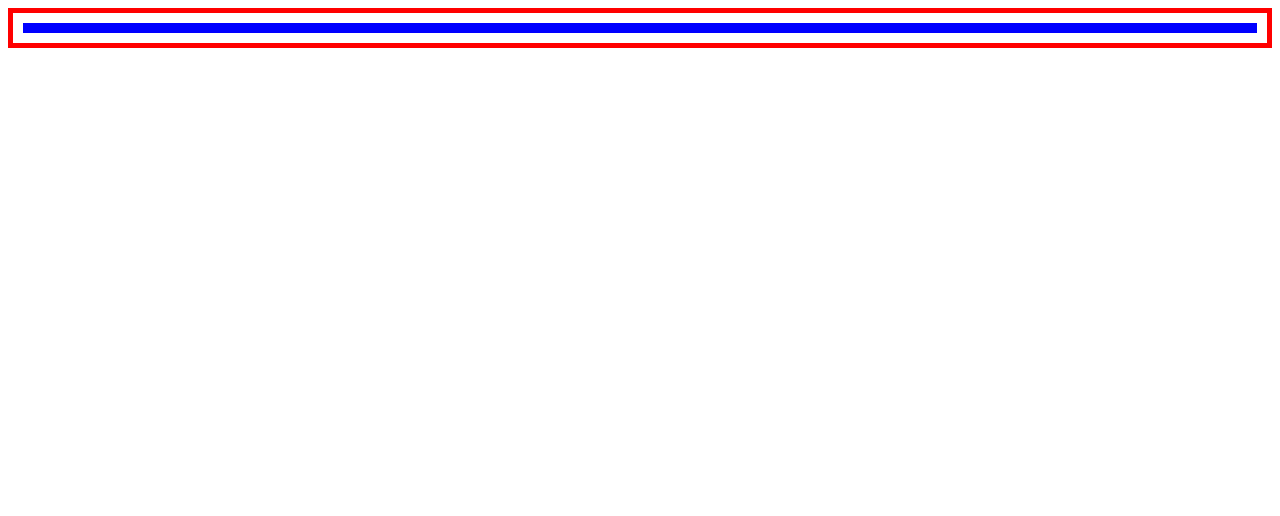
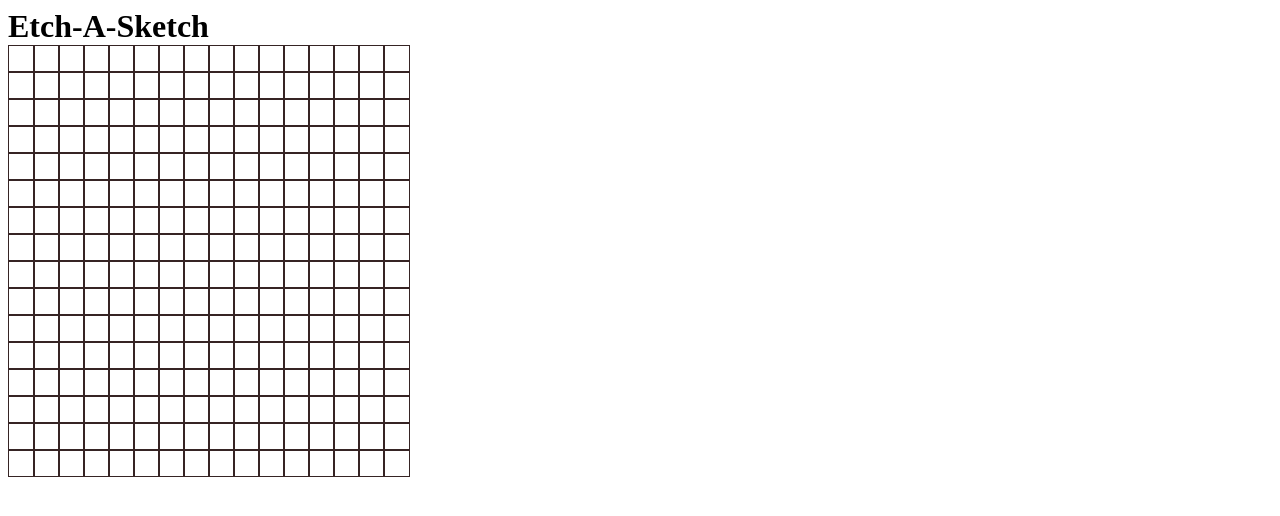
Before and after one commit to LukeJennings1/Etch-A-Sketch-Project, a plain HTML site: page index.html in a window 1280 px wide. Drawn offline with Linux system fonts and the light colour scheme.

Commit message:
completed loop to add as many rows/columns as we want + added grid via css

```diff
--- a/GameLogic.js
+++ b/GameLogic.js
@@ -1,24 +1,15 @@
 const container = document.querySelector('.container');
 
-//I need to create a function that creates rows and columns. This will involve a loop
-// loops around x number of times (depending on input number) and creates the grid.
 
-function row(num){
+function row(num, columns){
 for (let i = 0; i < num; i++){
     const div = document.createElement('div');
     container.appendChild(div);
+
+for (let i = 0; i < columns; i++){
+    const div2 = document.createElement('div2');
+    div.appendChild(div2);
 }
 }
-/* the above function has created the 16 rows but I now need to create the columns function.
-I belive this means we have to turn each row element at the top into another container div
-so that we can populate the columns but im not sure */
-
-
-// function column(num){
-//     for (let i = 0; i < num; i++){
-//         const div = document.createElement('div');
-//         container.appendChild(div);
-//     }
-//     }
-    // column(16);
-    row(16);
+}
+    row(16, 16);
--- a/Styles.css
+++ b/Styles.css
@@ -1,13 +1,24 @@
 .container {
     display: grid;
     grid-template-columns: repeat(16, 1fr);
-    color: red;
-    border: solid 5px;
-    padding: 10px;
 
 }
-div   {
-    border: solid 5px;
-    color: blue;
+h1 {
+    margin: auto;
 
 }
+
+div   {
+    display: grid;
+    width:25px;
+    height: 25px;
+}
+
+div2 {
+    /* padding-top: 30px; */
+    border: solid 1px;
+    color: rgb(54, 36, 36);
+    display: grid;
+    width:25px;
+    height: 25px;
+}
--- a/index.html
+++ b/index.html
@@ -8,8 +8,8 @@
     <title>My Etch-A-Sketch Project</title>
     </head>
     <body>
+        <h1>Etch-A-Sketch</h1>
         <div class = "container">
-
         </div>
     </body>
 
```
